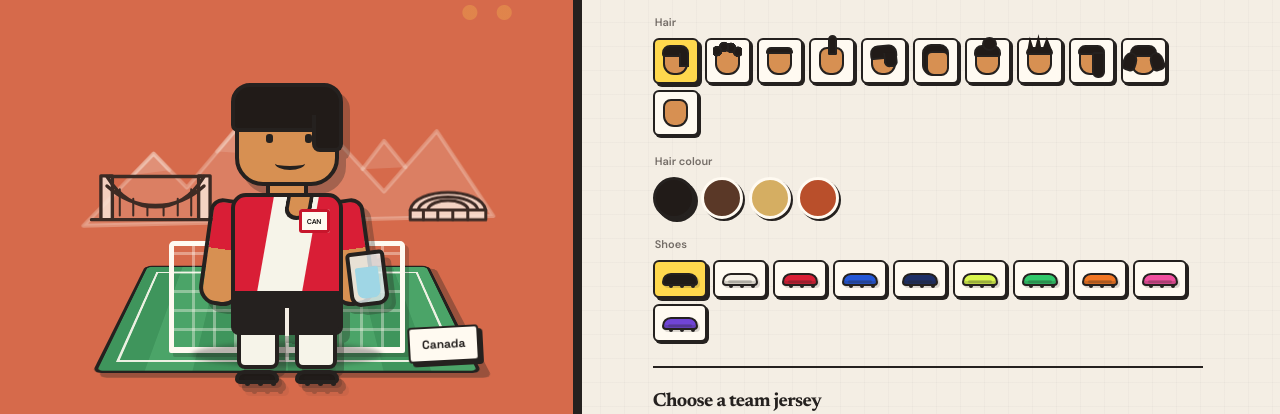
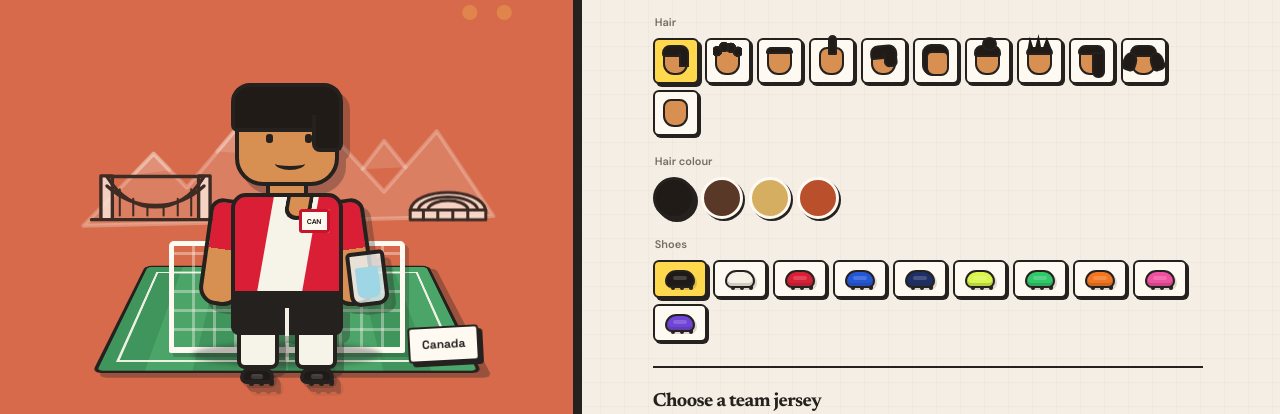
Before and after one commit to yankee-canuck/vancouver-watch-party, a website: page index.html in a window 1280 px wide. Shown: the part 386-800 px from the top of the page. Drawn offline with Linux system fonts and the light colour scheme.

Commit message:
Make shoes front facing

```diff
--- a/styles.css
+++ b/styles.css
@@ -1001,19 +1001,26 @@ h1 {
 }
 
 .cleat {
-  width: 44px;
-  height: 14px;
-  position: absolute;
-  top: 309px;
+  width: 34px;
+  height: 17px;
+  position: absolute;
+  top: 306px;
   z-index: 6;
   border: 4px solid var(--ink);
-  border-radius: 15px 15px 8px 8px;
+  border-radius: 14px 14px 9px 9px;
   background: var(--cleat-color);
   box-shadow: inset 0 -4px 0 rgba(37, 33, 31, 0.24), 3px 4px 0 rgba(37, 33, 31, 0.2);
 }
 
 .cleat::before {
-  content: none;
+  content: "";
+  height: 5px;
+  position: absolute;
+  top: 3px;
+  right: 7px;
+  left: 7px;
+  border-radius: 999px;
+  background: rgba(255, 255, 255, 0.18);
 }
 
 .cleat::after {
@@ -1028,11 +1035,11 @@ h1 {
 }
 
 .cleat-left {
-  left: 43px;
+  left: 48px;
 }
 
 .cleat-right {
-  right: 43px;
+  right: 48px;
 }
 
 .cleat-stud {
@@ -1045,8 +1052,8 @@ h1 {
 }
 
 .cleat-stud-a {
-  left: 6px;
-  box-shadow: 13px 0 0 var(--ink), 26px 0 0 var(--ink);
+  left: 5px;
+  box-shadow: 10px 0 0 var(--ink), 20px 0 0 var(--ink);
 }
 
 .cleat-stud-b {
@@ -1247,12 +1254,12 @@ legend {
 }
 
 .cleat-option-icon {
-  width: 36px;
-  height: 13px;
+  width: 30px;
+  height: 18px;
   position: relative;
   display: block;
   border: 2px solid var(--ink);
-  border-radius: 13px 13px 6px 6px;
+  border-radius: 12px 12px 7px 7px;
   background: var(--cleat-swatch);
   box-shadow: inset 0 -3px 0 rgba(37, 33, 31, 0.18), 2px 2px 0 rgba(37, 33, 31, 0.16);
   transform: none;
@@ -1261,12 +1268,12 @@ legend {
 .cleat-option-icon::before {
   content: "";
   position: absolute;
-  right: 4px;
-  bottom: 1px;
-  left: 4px;
-  height: 3px;
+  top: 4px;
+  right: 6px;
+  left: 6px;
+  height: 4px;
   border-radius: 999px;
-  background: rgba(37, 33, 31, 0.2);
+  background: rgba(255, 255, 255, 0.18);
 }
 
 .cleat-option-icon::after {
@@ -1274,11 +1281,11 @@ legend {
   width: 4px;
   height: 4px;
   position: absolute;
-  left: 5px;
+  left: 4px;
   bottom: -4px;
   border-radius: 0 0 2px 2px;
   background: var(--ink);
-  box-shadow: 11px 0 0 var(--ink), 22px 0 0 var(--ink);
+  box-shadow: 9px 0 0 var(--ink), 18px 0 0 var(--ink);
 }
 
 .drink-option-glass {
```
